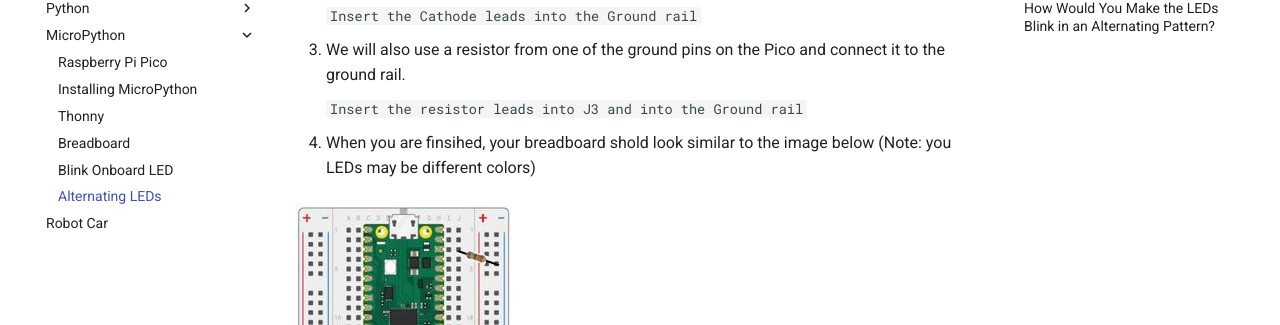
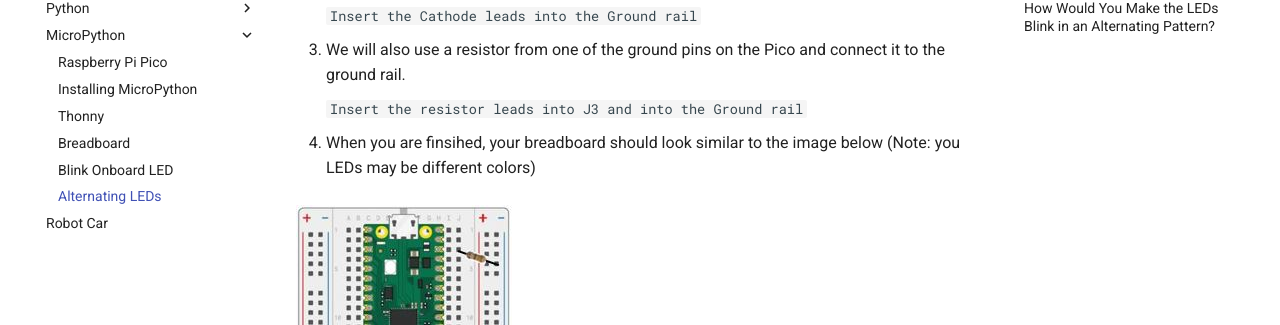
Before and after one commit to jetannenbaum/esperanzaSTEM, an MkDocs documentation site: the page built from docs/micropython/alternatingBlink.md, in a window 1280 px wide and 900 px high, scrolled down 302 px. Shown: the part 127-452 px from the top of the window. Built offline with MkDocs 1.6.1 and Material for MkDocs 9.7.7, drawn with Linux system fonts in a browser that asks for light colours; comment, search, counter and statistics services are not loaded.

Commit message:
Update alternatingBlink.md
Yet another typo

````diff
--- a/docs/micropython/alternatingBlink.md
+++ b/docs/micropython/alternatingBlink.md
@@ -14,7 +14,7 @@
 
     ```Insert the resistor leads into J3 and into the Ground rail```
 
-1. When you are finsihed, your breadboard shold look similar to the image below (Note: you LEDs may be different colors)
+1. When you are finsihed, your breadboard should look similar to the image below (Note: you LEDs may be different colors)
 
 ![Lab 2](./img/lab2.jpg)
 
````
